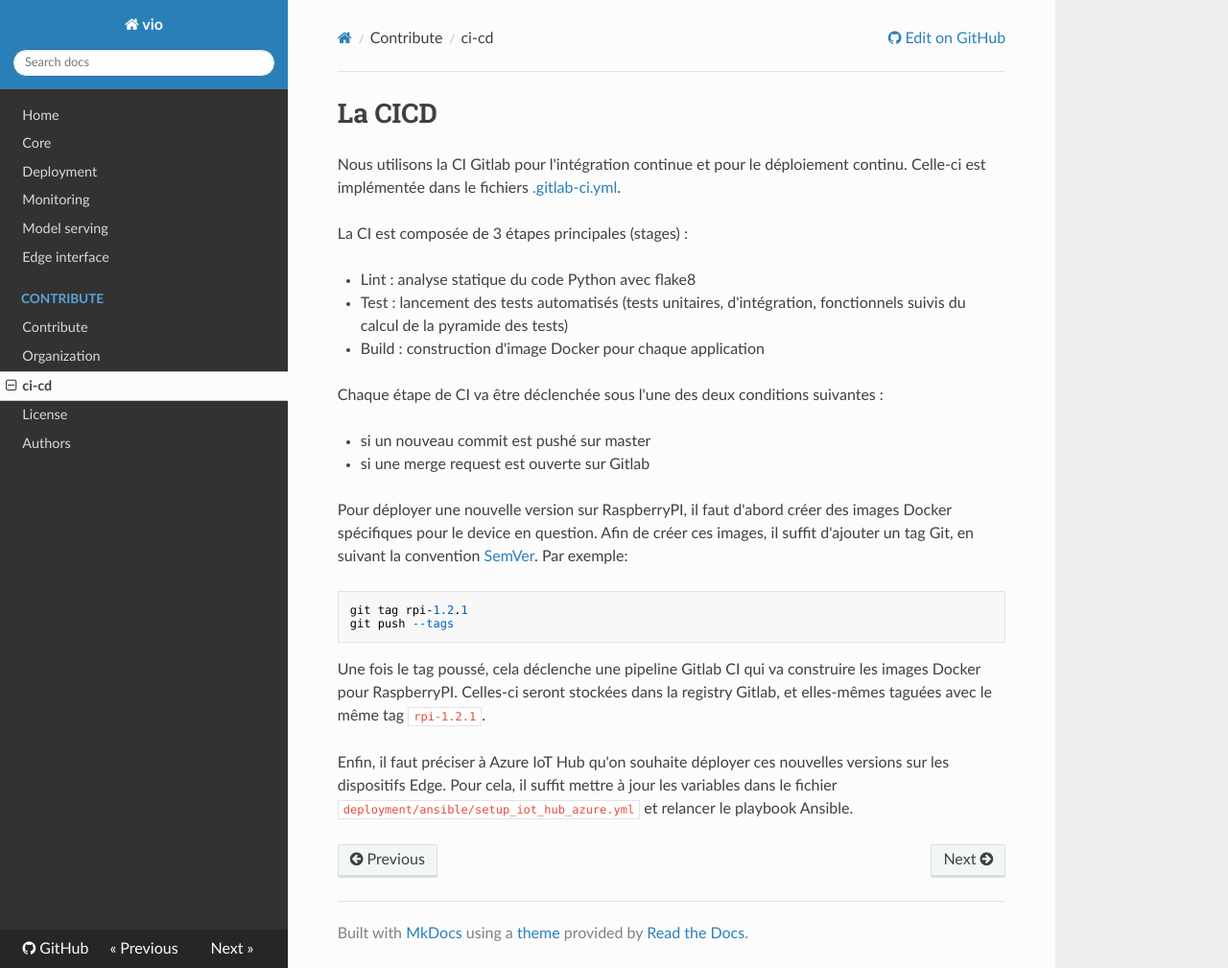
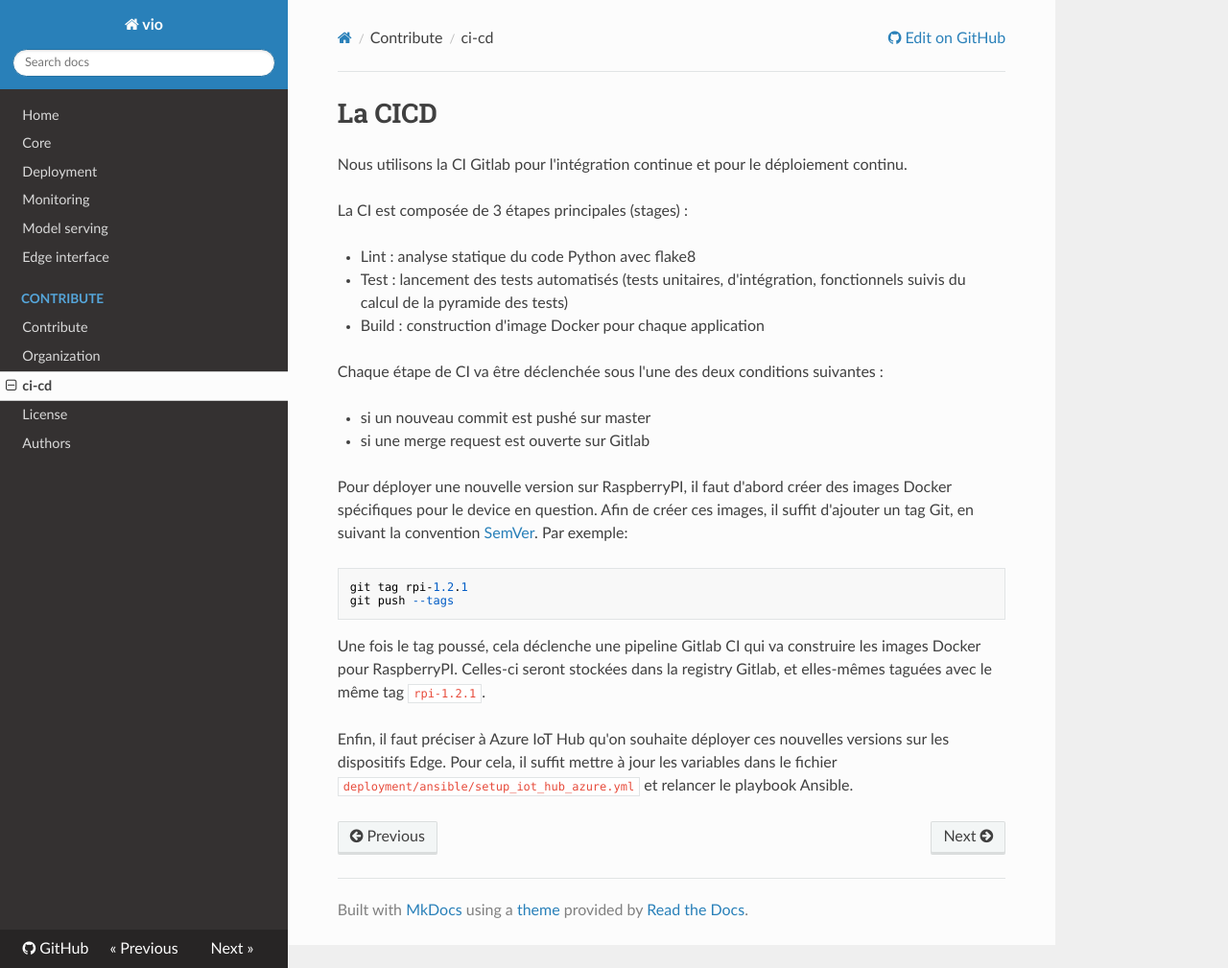
Before and after one commit to octo-technology/VIO, an MkDocs documentation site: the page built from docs/CICD.md, in a window 1280 px wide and 1009 px high. Shown: the whole window at 96% size. Built offline with MkDocs 1.6.1, drawn with Linux system fonts in a browser that asks for light colours; nearby versions of some CDN libraries.

Commit message:
after yannick review

```diff
--- a/docs/CICD.md
+++ b/docs/CICD.md
@@ -1,6 +1,6 @@
 # La CICD
 
-Nous utilisons la CI Gitlab pour l'intégration continue et pour le déploiement continu. Celle-ci est implémentée dans le fichiers [.gitlab-ci.yml](.gitlab-ci.yml).
+Nous utilisons la CI Gitlab pour l'intégration continue et pour le déploiement continu.
 
 La CI est composée de 3 étapes principales (stages) :
 
```
Also changed, not shown: 1 other file.
